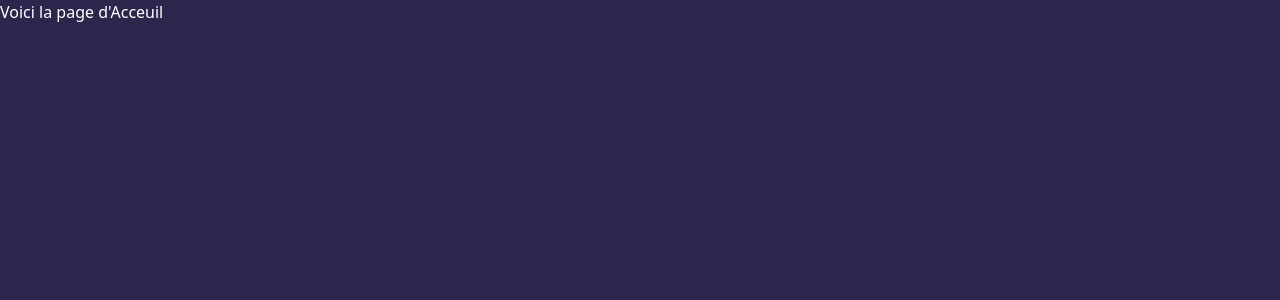
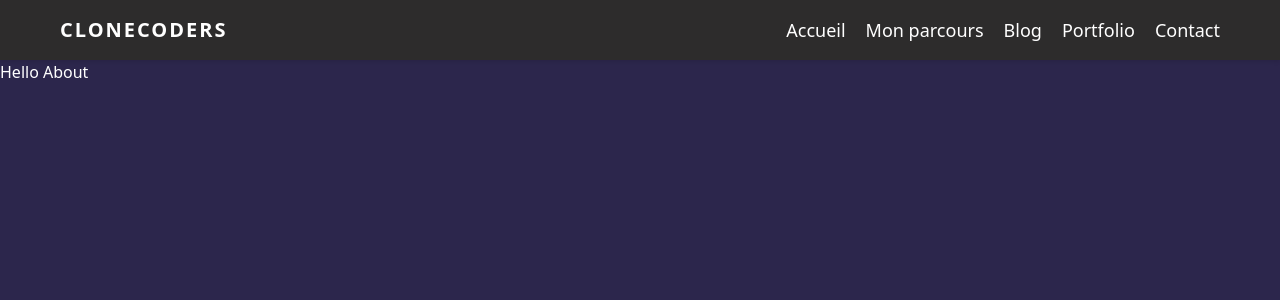
Before and after one commit to Ahamed19i/CloneCoders-19i, a React (Vite) app: page /about in a window 1280 px wide. Shown: the top 300 px of the page. Built offline with nearby package versions, Linux system fonts and the light colour scheme.

Commit message:
Ajout de la barre de navigation

```diff
--- a/package.json
+++ b/package.json
@@ -10,9 +10,12 @@
     "preview": "vite preview"
   },
   "dependencies": {
+    "@emotion/react": "^11.13.3",
+    "@emotion/styled": "^11.13.0",
     "react": "^18.3.1",
     "react-dom": "^18.3.1",
-    "react-hook-form": "^7.52.2"
+    "react-hook-form": "^7.52.2",
+    "react-router-dom": "^6.26.1"
   },
   "devDependencies": {
     "@types/react": "^18.3.3",
--- a/src/App.jsx
+++ b/src/App.jsx
@@ -1,11 +1,31 @@
-import React from 'react'
+import React from 'react';
+import { BrowserRouter as Router, Routes, Route } from 'react-router-dom';
+import Navbar from './components/Navbar';
+import Home from './pages/Home';
+import MonParcours from './pages/MonParcours';
+import Blog from './pages/Blog';
+import About from './pages/About';
+import Portfolio from './pages/Portfolio';
 import './App.css'
+
 const App = () => {
   return (
-    <div>
-      <h2>Voici la page d'Acceuil</h2>
-    </div>
-  )
-}
+    <Router>
+      <div>
+        {/* Barre de navigation */}
+        <Navbar />
 
-export default App
+        {/* Définition des routes */}
+        <Routes>
+          <Route path="/" element={<Home />} />
+          <Route path="/monparcours" element={<MonParcours />} />
+          <Route path="/blog" element={<Blog />} />
+          <Route path="/portfolio" element={<Portfolio />} />
+          <Route path="/about" element={<About />} />
+        </Routes>
+      </div>
+    </Router>
+  );
+};
+
+export default App;
--- /dev/null
+++ b/src/components/Navbar.css
@@ -0,0 +1,67 @@
+
+/* Navbar.css */
+.navbar {
+  background-color: #2d2c2c;
+  padding: 15px 0;
+  box-shadow: 0 2px 4px rgba(0, 0, 0, 0.1);
+  position: sticky;
+  top: 0;
+  z-index: 1000;
+}
+
+.navbar-container {
+  display: flex;
+  justify-content: space-between;
+  align-items: center;
+  max-width: 1200px;
+  margin: 0 auto;
+  padding: 0 20px;
+}
+
+.logo {
+  font-size: 20px;
+  color: #fff;
+  text-transform: uppercase;
+  letter-spacing: 2px;
+  font-weight: bold;
+  transition: color 0.3s ease;
+}
+
+.logo:hover {
+  color: #4841b1; /* Couleur de survol pour le logo */
+}
+
+.nav-links {
+  list-style: none;
+  display: flex;
+  gap: 20px;
+  margin: 0;
+}
+
+.nav-link {
+  color: #fff;
+  text-decoration: none;
+  font-size: 18px;
+  position: relative;
+  transition: color 0.3s ease;
+}
+
+.nav-link::after {
+  content: '';
+  display: block;
+  width: 0;
+  height: 2px;
+  background: #1b09da; /* Couleur de surlignement au survol */
+  transition: width 0.3s ease;
+  position: absolute;
+  left: 0;
+  bottom: -5px;
+}
+
+.nav-link:hover {
+  color: #a49f9f; /* Couleur de survol pour les liens */
+}
+
+.nav-link:hover::after {
+  width: 100%;
+}
--- /dev/null
+++ b/src/components/Navbar.jsx
@@ -0,0 +1,33 @@
+
+import React from 'react';
+import { Link } from 'react-router-dom';
+import './Navbar.css';  // Importe le fichier CSS séparé
+
+const Navbar = () => {
+  return (
+    <nav className="navbar">
+      <div className="navbar-container">
+        <h1 className="logo">CloneCoders</h1>
+        <ul className="nav-links">
+          <li>
+            <Link to="/" className="nav-link">Accueil</Link>
+          </li>
+          <li>
+            <Link to="/monparcours" className="nav-link">Mon parcours</Link>
+          </li>
+          <li>
+            <Link to="/blog" className="nav-link">Blog</Link>
+          </li>
+          <li>
+            <Link to="/portfolio" className="nav-link">Portfolio</Link>
+          </li>
+          <li>
+            <Link to="/about" className="nav-link">Contact</Link>
+          </li>
+        </ul>
+      </div>
+    </nav>
+  );
+};
+
+export default Navbar;
--- /dev/null
+++ b/src/global.css
@@ -0,0 +1,4 @@
+
+.box-A {
+    padding-left: 20px;
+}
--- a/src/main.jsx
+++ b/src/main.jsx
@@ -1,12 +1,11 @@
 import React from 'react'
 import ReactDOM from 'react-dom/client'
-import App from './App.jsx'
+import App from './App'
 import './index.css'
-
 
 
 ReactDOM.createRoot(document.getElementById('root')).render(
   <React.StrictMode>
-    <App />
-  </React.StrictMode>,
-)
+    <App />  {/* Utilisation du composant App */}
+  </React.StrictMode>
+);
--- /dev/null
+++ b/src/pages/About.jsx
@@ -0,0 +1,11 @@
+import React from 'react'
+
+const About = () => {
+  return (
+    <div>
+      <h1>Hello About</h1>
+    </div>
+  )
+}
+
+export default About
--- /dev/null
+++ b/src/pages/Blog.jsx
@@ -0,0 +1,11 @@
+import React from 'react'
+
+const Blog = () => {
+  return (
+    <div>
+      <h1>Hello Blog</h1>
+    </div>
+  )
+}
+
+export default Blog
--- /dev/null
+++ b/src/pages/Home.jsx
@@ -0,0 +1,13 @@
+
+import React from 'react'
+import '../global.css'
+
+const Home = () => {
+  return (
+    <div className='box-A'>
+      <h1>Accueil</h1>
+    </div>
+  )
+}
+
+export default Home
--- /dev/null
+++ b/src/pages/MonParcours.jsx
@@ -0,0 +1,12 @@
+
+import React from 'react'
+
+const MonParcours = () => {
+  return (
+    <div>
+      <h1>Mon parcours d'apprentissage</h1>
+    </div>
+  )
+}
+
+export default MonParcours
--- /dev/null
+++ b/src/pages/Portfolio.jsx
@@ -0,0 +1,11 @@
+import React from 'react'
+
+const Portfolio = () => {
+  return (
+    <div>
+      <h1>Hello Portfolio</h1>
+    </div>
+  )
+}
+
+export default Portfolio
```
Also changed, not shown: 1 other file (tests, documents, lock files or other folders).
